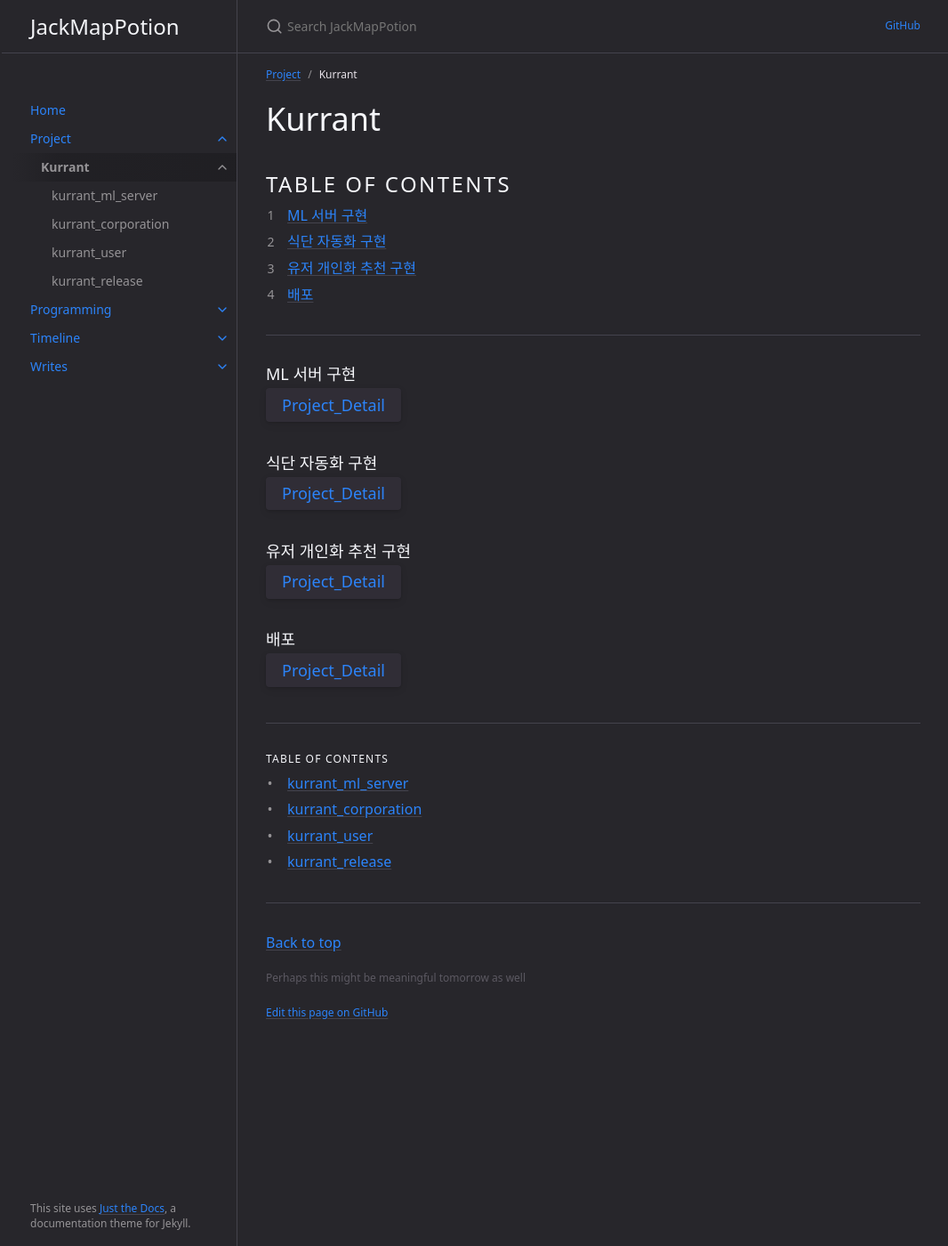
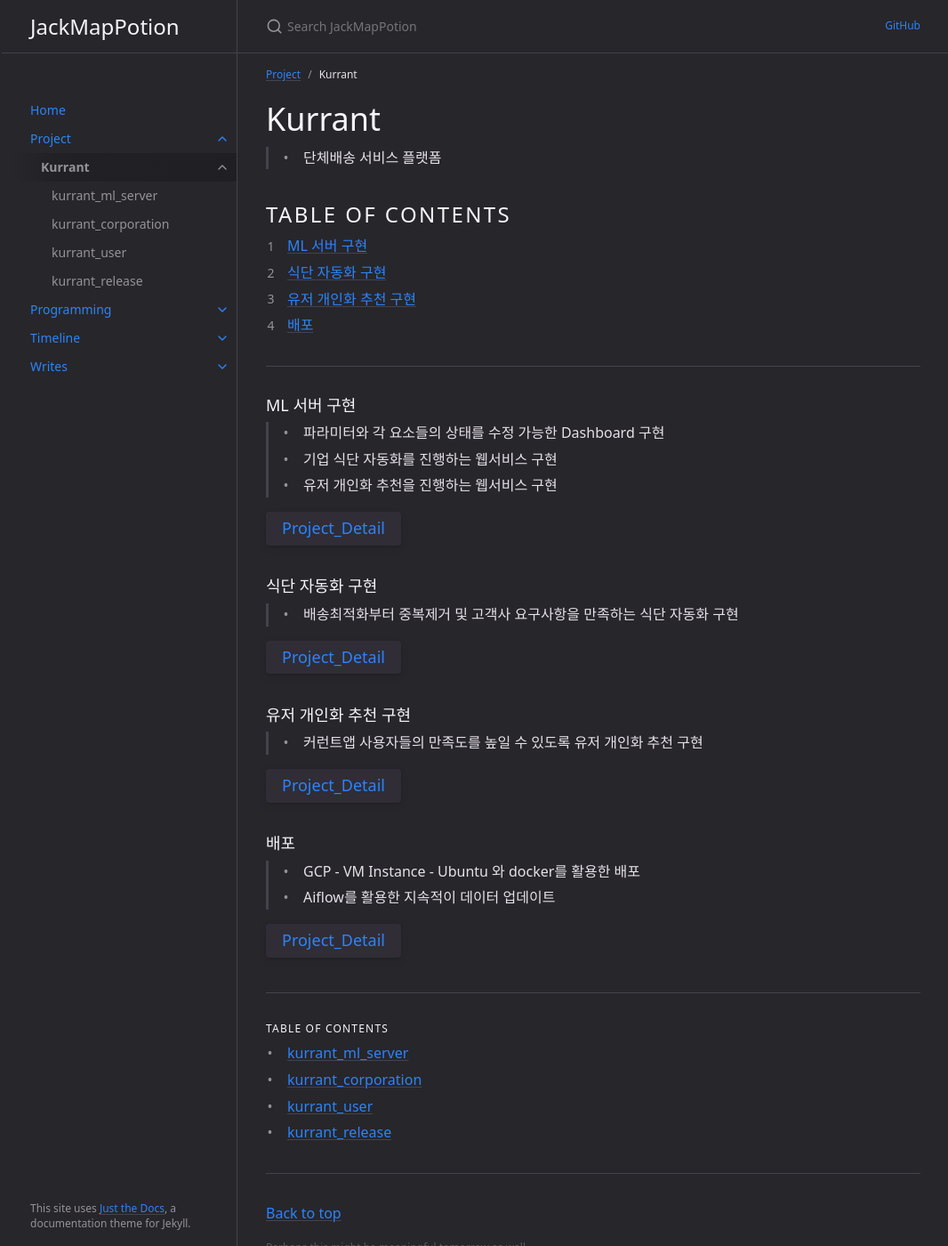
Before and after one commit to jackmappotion/jackmappotion.github.io, a Jekyll site: the page built from docs/project/kurrant/00_project_kurrant.md, in a window 1280 px wide and 1400 px high. Shown: the whole window at 89% size, without its empty margins (105-1171 px from the left). Built offline with Jekyll 4.4.1, drawn with Linux system fonts in a browser that asks for light colours.

Commit message:
:heavy_plus_sign: Add General description

```diff
--- a/docs/project/kurrant/00_project_kurrant.md
+++ b/docs/project/kurrant/00_project_kurrant.md
@@ -6,6 +6,7 @@ has_children: true
 ---
 # Kurrant
 {: .no_toc }
+> - 단체배송 서비스 플랫폼
 
 {: .fs-6 .fw-300 }
 
@@ -17,18 +18,29 @@ has_children: true
 
 ---
 ### ML 서버 구현
+> - 파라미터와 각 요소들의 상태를 수정 가능한 Dashboard 구현
+> - 기업 식단 자동화를 진행하는 웹서비스 구현
+> - 유저 개인화 추천을 진행하는 웹서비스 구현
+
 [Project_Detail][01_kurrant_ml_server]{: .btn .fs-5 .mb-4 .mb-md-0}
 
 
 ### 식단 자동화 구현
+> - 배송최적화부터 중복제거 및 고객사 요구사항을 만족하는 식단 자동화 구현
+
 [Project_Detail][02_kurrant_corporation]{: .btn .fs-5 .mb-4 .mb-md-0}
 
 
 ### 유저 개인화 추천 구현
+> - 커런트앱 사용자들의 만족도를 높일 수 있도록 유저 개인화 추천 구현
+
 [Project_Detail][03_kurrant_user]{: .btn .fs-5 .mb-4 .mb-md-0}
 
 
 ### 배포
+> - GCP - VM Instance - Ubuntu 와 docker를 활용한 배포
+> - Aiflow를 활용한 지속적이 데이터 업데이트
+
 [Project_Detail][04_kurrant_release]{: .btn .fs-5 .mb-4 .mb-md-0}
 
 
```
